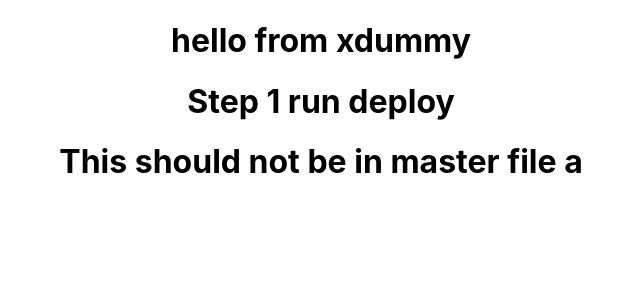
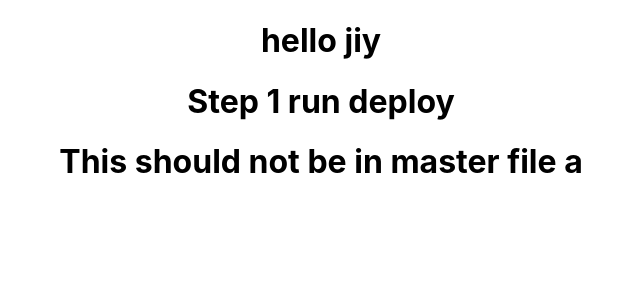
Before and after one commit to amanjatx/netyforms-repo, a React (Create React App) app: page / in a window 1280 px wide. Shown: the top 300 px of the page, without its empty margins (319-959 px from the left). Built offline with nearby package versions, Linux system fonts and the light colour scheme.

Commit message:
commit kar de bhai

```diff
--- a/src/App.js
+++ b/src/App.js
@@ -3,7 +3,7 @@ import './App.css';
 function App() {
   return (
     <div className="App">
-      <h1> hello from xdummy</h1>
+      <h1> hello jiy</h1>
       <h1>Step 1 run deploy </h1>
       <h1>This should not be in master file a</h1>
     </div>
```
